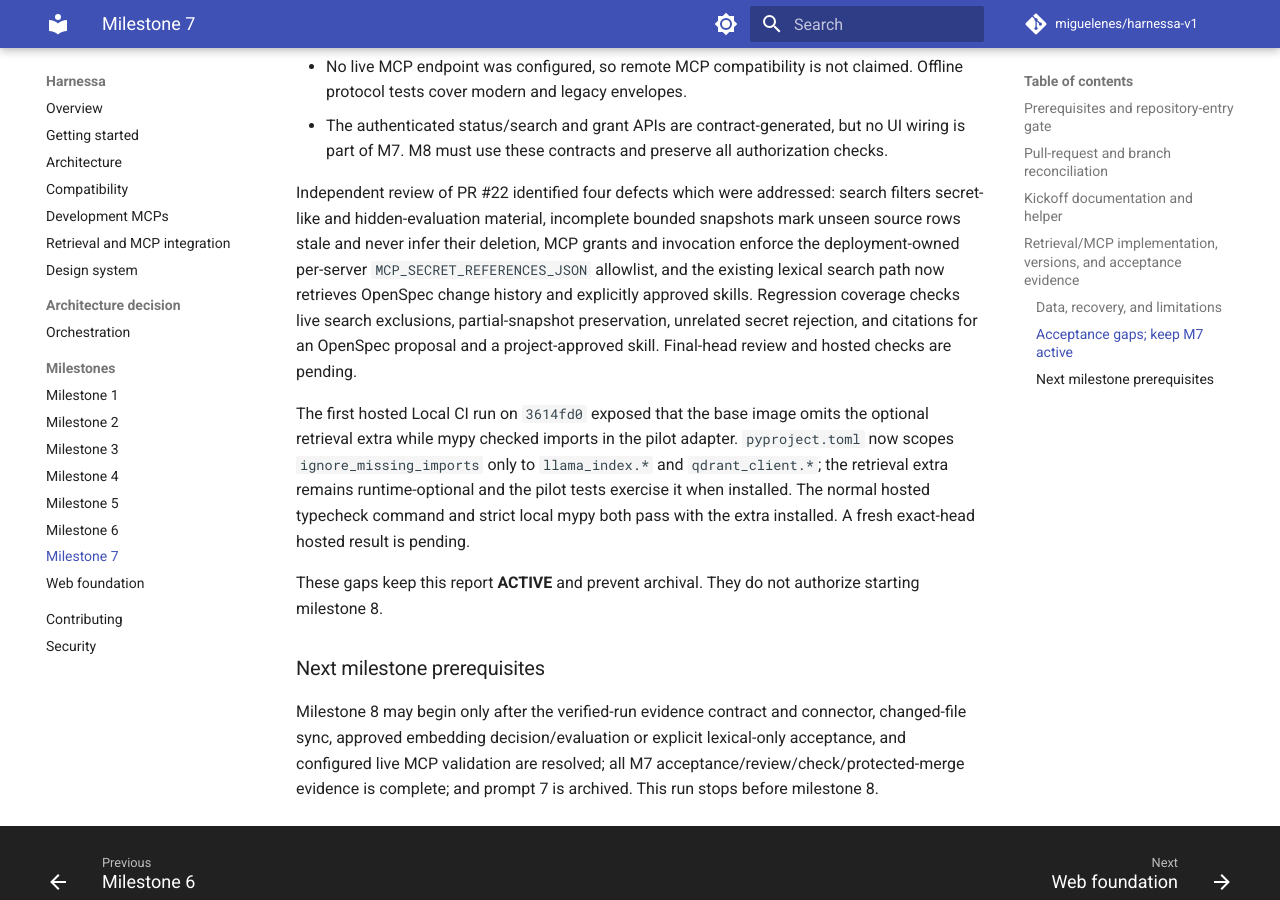
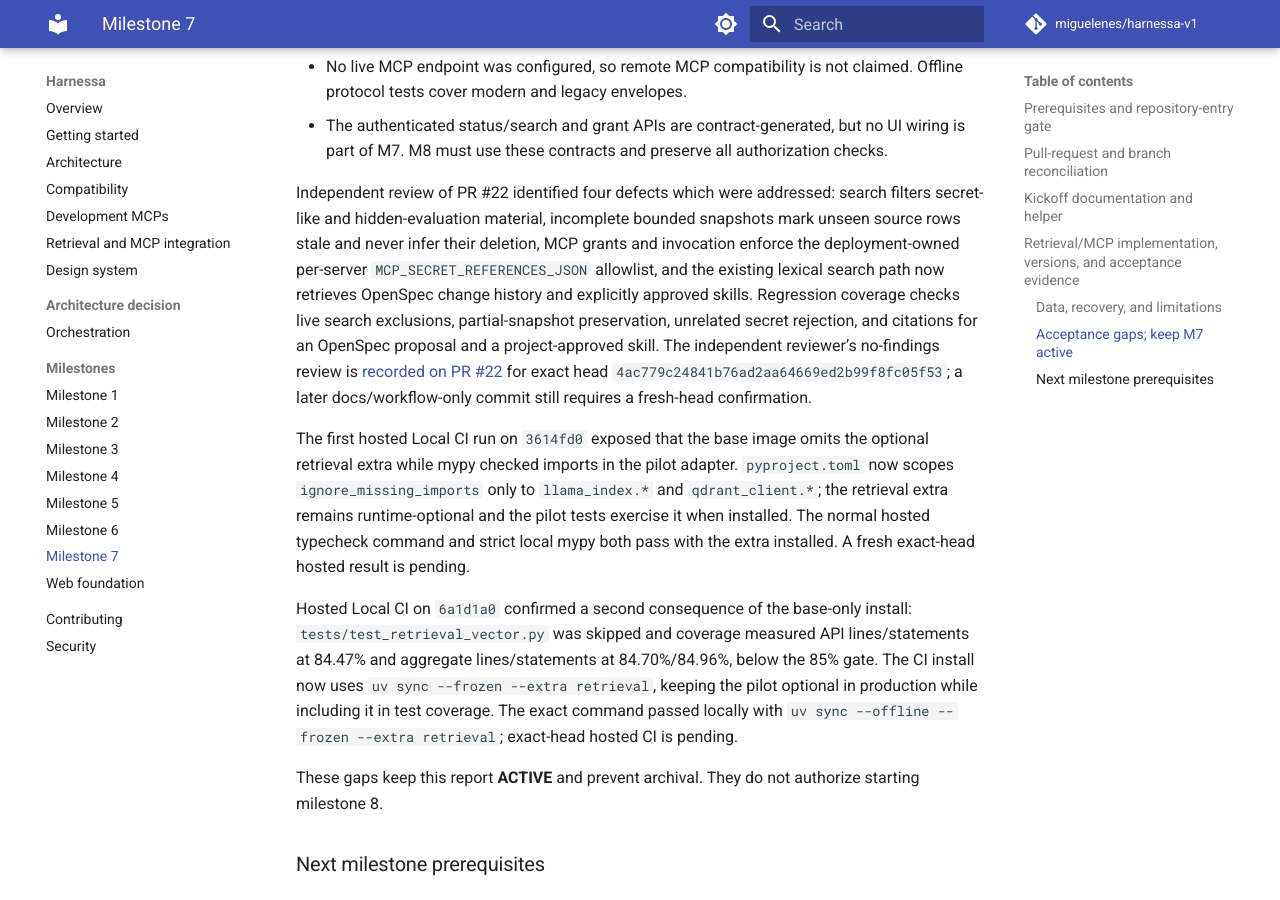
Before and after one commit to miguelenes/harnessa-v1, an MkDocs documentation site: the page built from docs/milestones/07.md, in a window 1280 px wide and 900 px high, scrolled down 7028 px. Built offline with MkDocs 1.6.1 and Material for MkDocs 9.7.7, drawn with Linux system fonts in a browser that asks for light colours; comment, search, counter and statistics services are not loaded.

Commit message:
ci: test optional retrieval pilot

```diff
--- a/docs/milestones/07.md
+++ b/docs/milestones/07.md
@@ -87,9 +87,11 @@ Migration `9f3c7a1d4e20` creates metadata-only `retrieval_sources`, `retrieval_c
 - No live MCP endpoint was configured, so remote MCP compatibility is not claimed. Offline protocol tests cover modern and legacy envelopes.
 - The authenticated status/search and grant APIs are contract-generated, but no UI wiring is part of M7. M8 must use these contracts and preserve all authorization checks.
 
-Independent review of PR #22 identified four defects which were addressed: search filters secret-like and hidden-evaluation material, incomplete bounded snapshots mark unseen source rows stale and never infer their deletion, MCP grants and invocation enforce the deployment-owned per-server `MCP_SECRET_REFERENCES_JSON` allowlist, and the existing lexical search path now retrieves OpenSpec change history and explicitly approved skills. Regression coverage checks live search exclusions, partial-snapshot preservation, unrelated secret rejection, and citations for an OpenSpec proposal and a project-approved skill. Final-head review and hosted checks are pending.
+Independent review of PR #22 identified four defects which were addressed: search filters secret-like and hidden-evaluation material, incomplete bounded snapshots mark unseen source rows stale and never infer their deletion, MCP grants and invocation enforce the deployment-owned per-server `MCP_SECRET_REFERENCES_JSON` allowlist, and the existing lexical search path now retrieves OpenSpec change history and explicitly approved skills. Regression coverage checks live search exclusions, partial-snapshot preservation, unrelated secret rejection, and citations for an OpenSpec proposal and a project-approved skill. The independent reviewer’s no-findings review is [recorded on PR #22](https://github.com/miguelenes/harnessa-v1/pull/22#pullrequestreview-5621965973) for exact head `4ac779c24841b76ad2aa64669ed2b99f8fc05f53`; a later docs/workflow-only commit still requires a fresh-head confirmation.
 
 The first hosted Local CI run on `3614fd0` exposed that the base image omits the optional retrieval extra while mypy checked imports in the pilot adapter. `pyproject.toml` now scopes `ignore_missing_imports` only to `llama_index.*` and `qdrant_client.*`; the retrieval extra remains runtime-optional and the pilot tests exercise it when installed. The normal hosted typecheck command and strict local mypy both pass with the extra installed. A fresh exact-head hosted result is pending.
+
+Hosted Local CI on `6a1d1a0` confirmed a second consequence of the base-only install: `tests/test_retrieval_vector.py` was skipped and coverage measured API lines/statements at 84.47% and aggregate lines/statements at 84.70%/84.96%, below the 85% gate. The CI install now uses `uv sync --frozen --extra retrieval`, keeping the pilot optional in production while including it in test coverage. The exact command passed locally with `uv sync --offline --frozen --extra retrieval`; exact-head hosted CI is pending.
 
 These gaps keep this report **ACTIVE** and prevent archival. They do not authorize starting milestone 8.
 
```
Also changed, not shown: 1 other file.
